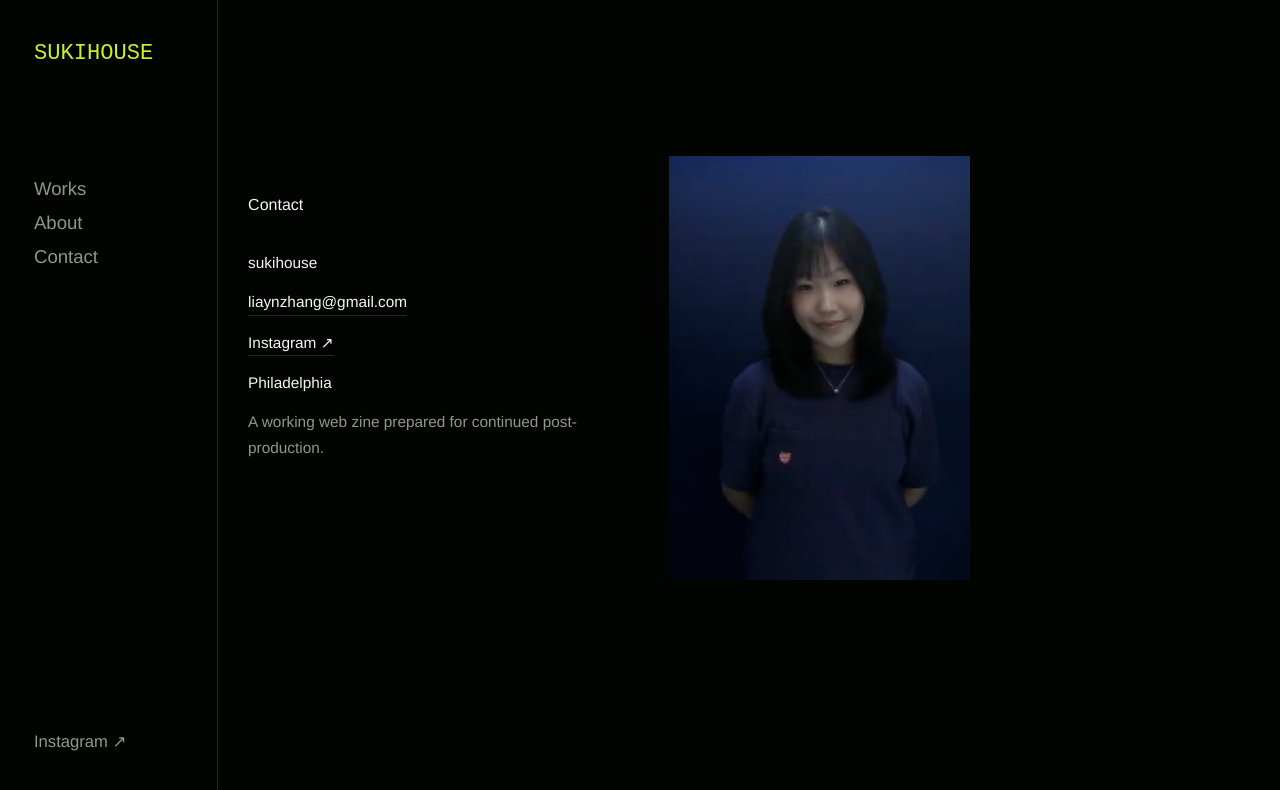
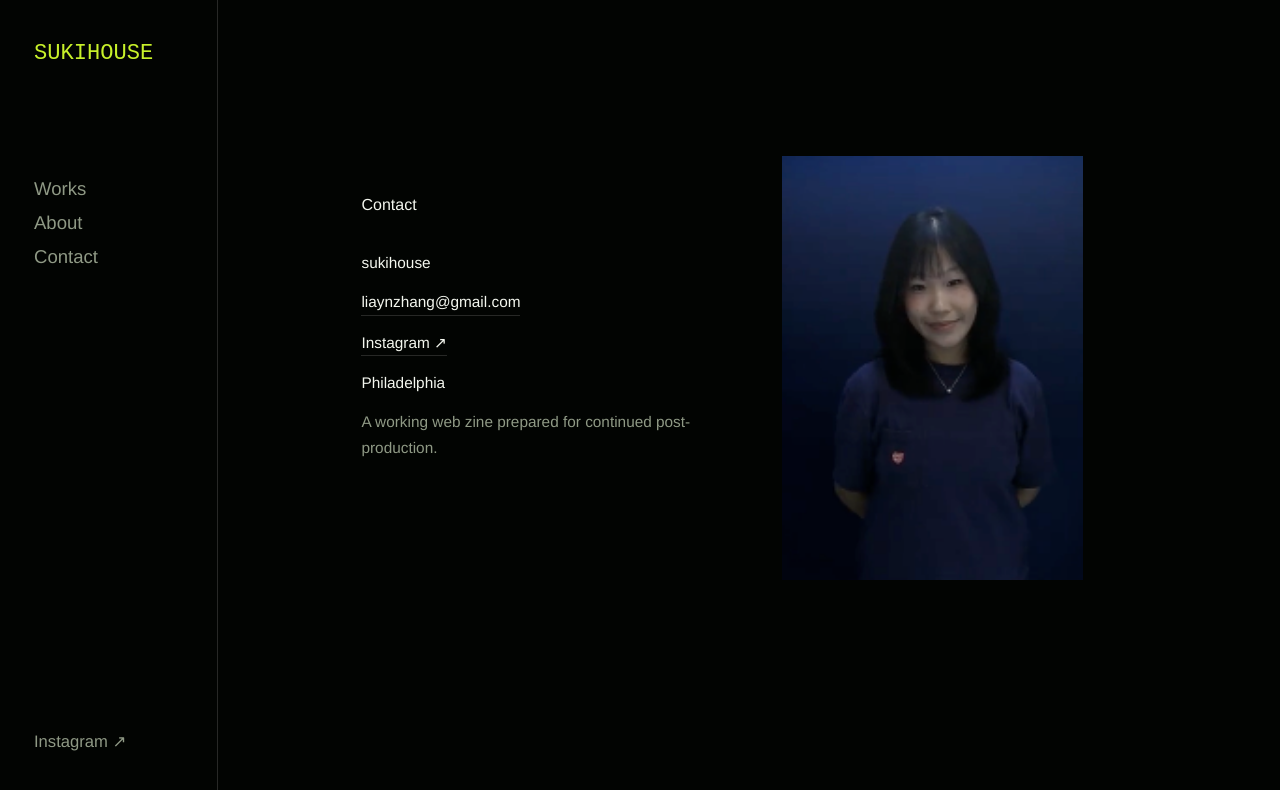
Before and after one commit to LiaZH4511/sukihouse, a Next.js app: page /contact in a window 1280 px wide. Shown: the top 790 px of the page. Built offline with nearby package versions, Linux system fonts and the light colour scheme.

Commit message:
Shift contact content right

```diff
--- a/app/contact/contact.module.css
+++ b/app/contact/contact.module.css
@@ -10,7 +10,7 @@
 
 .copy {
   position: relative;
-  left: 2.5cm;
+  left: 5.5cm;
   display: grid;
   gap: 14px;
   padding-top: clamp(4px, 5vh, 48px);
@@ -45,7 +45,7 @@
 
 .image {
   position: relative;
-  left: 3cm;
+  left: 6cm;
   width: min(100%, 320px);
   justify-self: start;
   height: auto;
```
